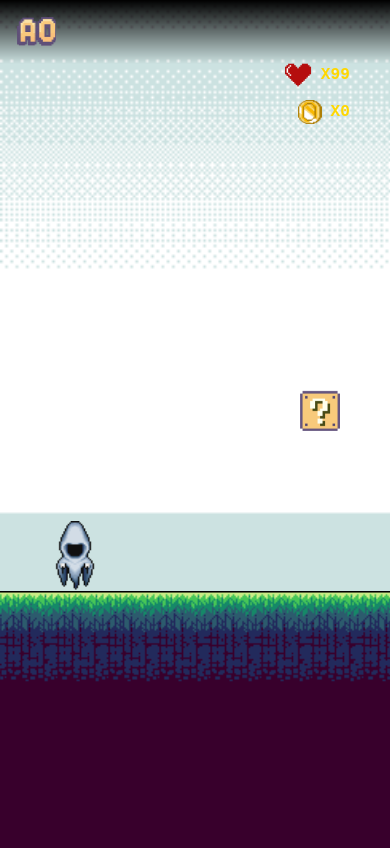
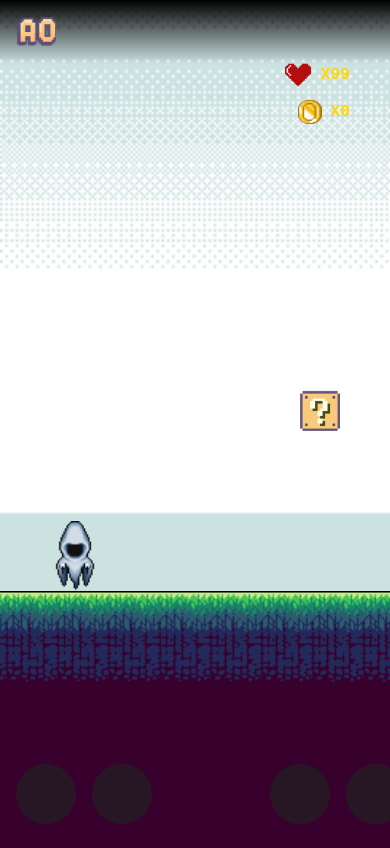
Before and after one commit to AlexOlguin-dev/AlexOlguinWebPageFinal, a React (Create React App) app: page /stage1 in a window 390 px wide. Built offline with nearby package versions, Linux system fonts and the light colour scheme; the HTML template or start-up script is replaced by a standard one.

Commit message:
Adicion de control de landscape y controles mobil

```diff
--- a/src/Views/Stage1.jsx
+++ b/src/Views/Stage1.jsx
@@ -227,6 +227,20 @@ function Stage1() {
     { x: 3220, y: window.innerHeight - groundHeight - 40, width: 20, height: 24 },
     { x: 3260, y: window.innerHeight - groundHeight - 40, width: 20, height: 24 },
   ]);
+
+  useEffect(() => {
+    const checkOrientation = () => {
+      const isPortrait = window.innerHeight > window.innerWidth;
+      if (isPortrait) {
+        alert("Gira tu dispositivo para jugar en modo horizontal (landscape)");
+        // O bien, muestra un overlay en lugar del alert
+      }
+    };
+
+    checkOrientation();
+    window.addEventListener("resize", checkOrientation);
+    return () => window.removeEventListener("resize", checkOrientation);
+  }, []);
 
   useEffect(() => {
     document.body.style.overflow = 'hidden';
@@ -952,6 +966,76 @@ function Stage1() {
             <Typography style={{ fontWeight: "bold", fontFamily: '"Press Start 2P", monospace' }}>X{coinCount/2}</Typography>
           </div>
 
+          {/* CONTROLES TÁCTILES */}
+          <Box
+            sx={{
+              position: "fixed",
+              bottom: 20,
+              left: 0,
+              width: "100vw",
+              display: "flex",
+              justifyContent: "space-between",
+              px: 2,
+              zIndex: 999,
+            }}
+          >
+            {/* Zona izquierda: mover */}
+            <Box sx={{ display: "flex", gap: 2 }}>
+              <div
+                onTouchStart={() => (keysPressed.current.left = true)}
+                onTouchEnd={() => (keysPressed.current.left = false)}
+                style={{
+                  width: 60,
+                  height: 60,
+                  backgroundColor: "#222",
+                  borderRadius: "50%",
+                  opacity: 0.7,
+                }}
+              />
+              <div
+                onTouchStart={() => (keysPressed.current.right = true)}
+                onTouchEnd={() => (keysPressed.current.right = false)}
+                style={{
+                  width: 60,
+                  height: 60,
+                  backgroundColor: "#222",
+                  borderRadius: "50%",
+                  opacity: 0.7,
+                }}
+              />
+            </Box>
+
+            {/* Zona derecha: saltar y agacharse */}
+            <Box sx={{ display: "flex", gap: 2 }}>
+              <div
+                onTouchStart={() => {
+                  if (!isJumping.current) {
+                    velocityY.current = -jumpStrength;
+                    isJumping.current = true;
+                  }
+                }}
+                style={{
+                  width: 60,
+                  height: 60,
+                  backgroundColor: "#222",
+                  borderRadius: "50%",
+                  opacity: 0.7,
+                }}
+              />
+              <div
+                onTouchStart={() => (keysPressed.current.down = true)}
+                onTouchEnd={() => (keysPressed.current.down = false)}
+                style={{
+                  width: 60,
+                  height: 60,
+                  backgroundColor: "#222",
+                  borderRadius: "50%",
+                  opacity: 0.7,
+                }}
+              />
+            </Box>
+          </Box>
+
         </Box>
       </Box>
     </Box>
```
